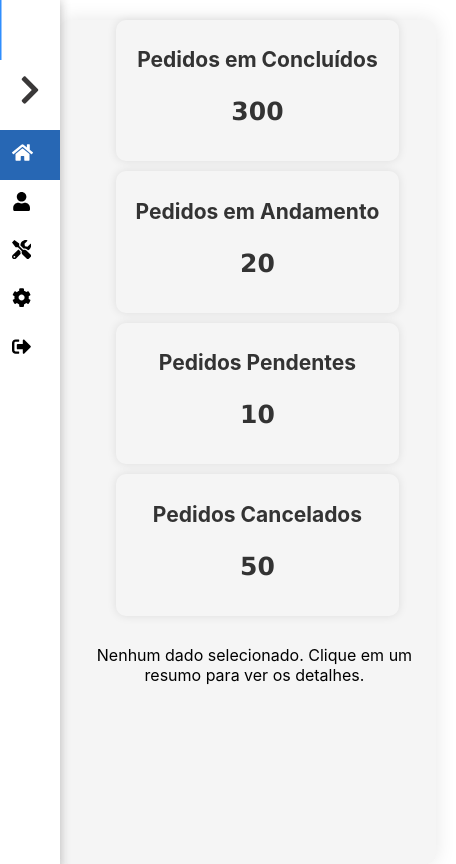
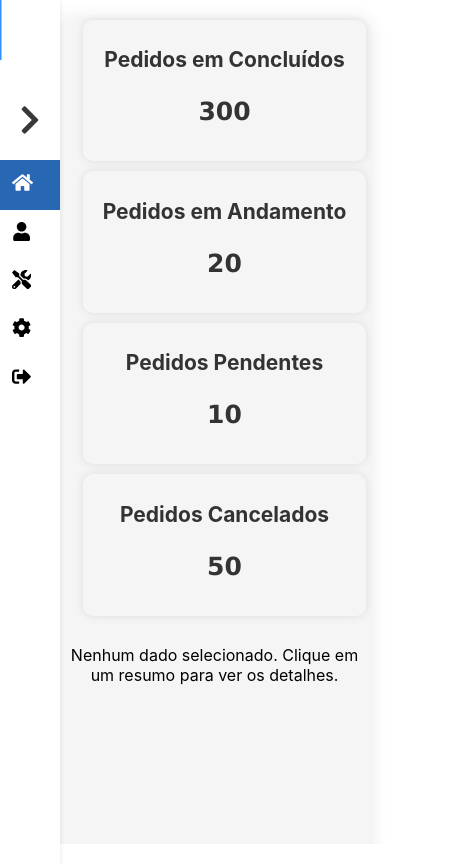
Before and after one commit to Daniel-Mingoranse/OrderSync, a React (Create React App) app: page /dashboard in a window 390 px wide. Shown: the whole page, 456 px wide, since content can reach past the window. Built offline with nearby package versions, Linux system fonts and the light colour scheme.

Commit message:
correção sidebar

```diff
--- a/package.json
+++ b/package.json
@@ -23,7 +23,7 @@
     "web-vitals": "^2.1.4"
   },
   "scripts": {
-    "start": "react-scripts start",
+    "start": "react-scripts start --host 0.0.0.0",
     "build": "npx react-scripts build",
     "test": "react-scripts test",
     "eject": "react-scripts eject"
--- a/src/Dashboard/UI/layout/AppDefaultLayout.jsx
+++ b/src/Dashboard/UI/layout/AppDefaultLayout.jsx
@@ -6,7 +6,9 @@ import "./AppDefaultLayout.scss";
 const AppLayout = () => {
   return (
     <div className="app-layout">
-      <Sidebar />
+      <div className="menu">
+        <Sidebar />
+      </div>
       <div className="content">
         <Outlet />
       </div>
--- a/src/Dashboard/UI/layout/AppDefaultLayout.scss
+++ b/src/Dashboard/UI/layout/AppDefaultLayout.scss
@@ -1,11 +1,12 @@
 .app-layout {
   display: flex;
   height: 100vh; /* Garante que a altura da tela seja coberta pela flexbox */
-
-  .sidebar {
+  overflow-x: hidden;
+  .a {
 
     background-color: #fff;
     padding-top: 50px;
+    max-width: 7vh;
     box-shadow: 0 0 10px rgba(26, 25, 25, 0.292);
     position: fixed;
     top: 0;
@@ -16,6 +17,7 @@
 
   .content {
     flex: 1;
+    display: block;
     padding: 20px;
     margin-left: 0vw; /* Utiliza 20% da largura da tela como margin-left inicial */
 
--- a/src/Dashboard/UI/sidebarCliente/Sidebar.jsx
+++ b/src/Dashboard/UI/sidebarCliente/Sidebar.jsx
@@ -42,6 +42,7 @@ const Sidebar = () => {
             text={item.display}
             active={activeIndex === index}
             isCollapsed={isCollapsed}
+            onClick={() => setActiveIndex(index)}
           />
         ))}
       </div>
--- a/src/Dashboard/UI/sidebarCliente/sidebar.scss
+++ b/src/Dashboard/UI/sidebarCliente/sidebar.scss
@@ -1,13 +1,17 @@
 .sidebar {
-  position: fixed;
   top: 0;
   left: 0;
+  bottom: 0;
+  z-index: 999;
   height: 100vh;
-  width: 260px;
-  background-color: #1f2532;
+  position: fixed;
+  width: 30vh;
+  background-color: white;
   color: #dcdcdc;
   transition: width 0.3s ease-in-out;
+  box-shadow: 0 0 5px rgba(0, 0, 0, 0.1);
   padding-top: 20px;
+
 
   &__logo {
     display: grid;
@@ -77,7 +81,7 @@
   }
 
   &.collapsed {
-    width: 60px;
+    width: 7vh;
 
     .sidebar__menu__item__icon {
       margin-right: 12px;
@@ -97,6 +101,8 @@
       width: 60px;
     }
   }
+
+
 }
 
 a {
@@ -115,8 +121,10 @@ a {
 }
 
 .sidebar__logo {
-  -webkit-tap-highlight-color: transparent; /* Para navegadores baseados no WebKit, como Chrome e Safari */
-  tap-highlight-color: transparent; /* Para navegadores modernos */
+  -webkit-tap-highlight-color: transparent;
+  /* Para navegadores baseados no WebKit, como Chrome e Safari */
+  tap-highlight-color: transparent;
+  /* Para navegadores modernos */
   touch-action: none;
   user-select: none;
 }
--- a/src/Dashboard/pages/ClientCards/BudgetClient/BudgetClient.js
+++ b/src/Dashboard/pages/ClientCards/BudgetClient/BudgetClient.js
@@ -3,17 +3,13 @@ import Avatar from '@mui/material/Avatar';
 import Button from '@mui/material/Button';
 import CssBaseline from '@mui/material/CssBaseline';
 import TextField from '@mui/material/TextField';
-import Link from '@mui/material/Link';
 import Grid from '@mui/material/Grid';
 import Box from '@mui/material/Box';
 import ShoppingCartIcon from '@mui/icons-material/ShoppingCart';
 import Typography from '@mui/material/Typography';
 import Container from '@mui/material/Container';
 import BackButton from '../Components/BackButton';
-import { createTheme, ThemeProvider } from '@mui/material/styles';
-import { useNavigate } from 'react-router-dom'; // Adicionando o useNavigate
-
-const defaultTheme = createTheme();
+import { useNavigate } from 'react-router-dom';
 
 export default function BudgetRequestForm() { // Alterando o nome da função para BudgetRequestForm
   const navigate = useNavigate(); // Inicializando o hook de navegação
--- a/src/Dashboard/pages/ClientCards/OrderClient/OrderClient.js
+++ b/src/Dashboard/pages/ClientCards/OrderClient/OrderClient.js
@@ -3,7 +3,6 @@ import Avatar from '@mui/material/Avatar';
 import Button from '@mui/material/Button';
 import CssBaseline from '@mui/material/CssBaseline';
 import TextField from '@mui/material/TextField';
-import Link from '@mui/material/Link';
 import Grid from '@mui/material/Grid';
 import Box from '@mui/material/Box';
 import ShoppingCartIcon from '@mui/icons-material/ShoppingCart';
@@ -11,9 +10,6 @@ import Typography from '@mui/material/Typography';
 import Container from '@mui/material/Container';
 import BackButton from '../Components/BackButton';
 import './OrderClient.css'
-import { createTheme, ThemeProvider } from '@mui/material/styles';
-const defaultTheme = createTheme();
-
 
 export default function SupplierOrderForm() {
     const handleSubmit = (event) => {
--- a/src/Dashboard/pages/HomeDashboard/Dashboard.css
+++ b/src/Dashboard/pages/HomeDashboard/Dashboard.css
@@ -141,7 +141,7 @@
 
     .detailed-view-container {
         margin-top: -7px;
-        width: 43vh;
-        margin-left: 14px;
+        max-width: 40vh;
+        margin-right:0vh;
     }
 }
```
